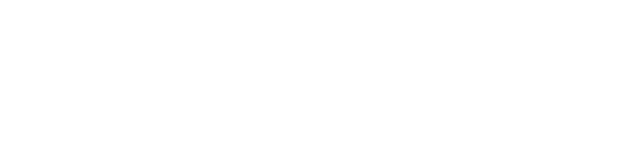
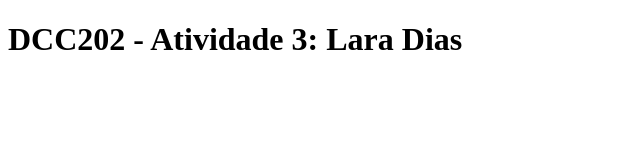
Before and after one commit to ufjf-dcc202/ufjf-dcc202-2023-3-a-atv3-Lara-Dias, a website: page index.html in a window 1280 px wide. Shown: the whole page, without its empty margins (0-640 px from the left). Drawn offline with Linux system fonts and the light colour scheme.

Commit message:
adiciona main e título h1

```diff
--- a/index.html
+++ b/index.html
@@ -6,6 +6,10 @@
     <title>DCC202 - Atividade 3: Lara Dias</title>
 </head>
 <body>
-
+    <main>
+        <h1>
+            DCC202 - Atividade 3: Lara Dias
+        </h1>
+    </main>
 </body>
 </html>
```
